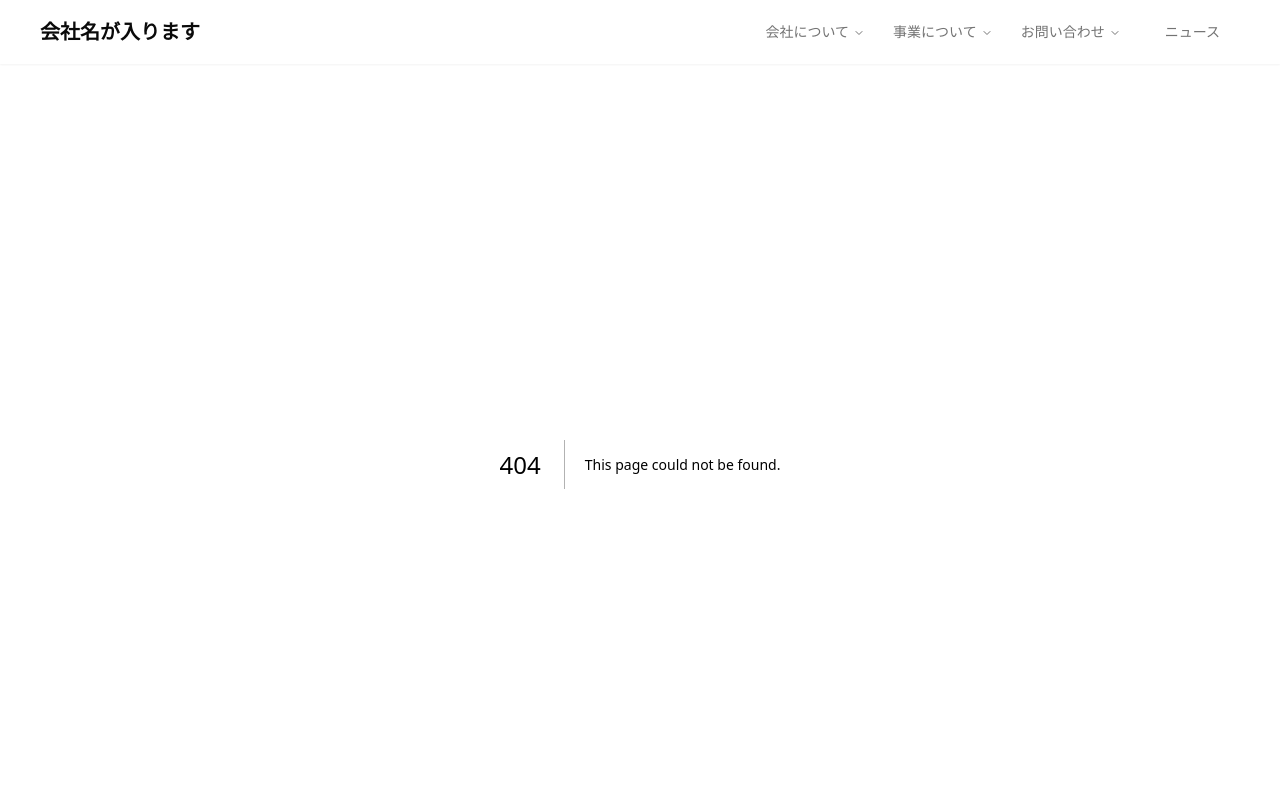
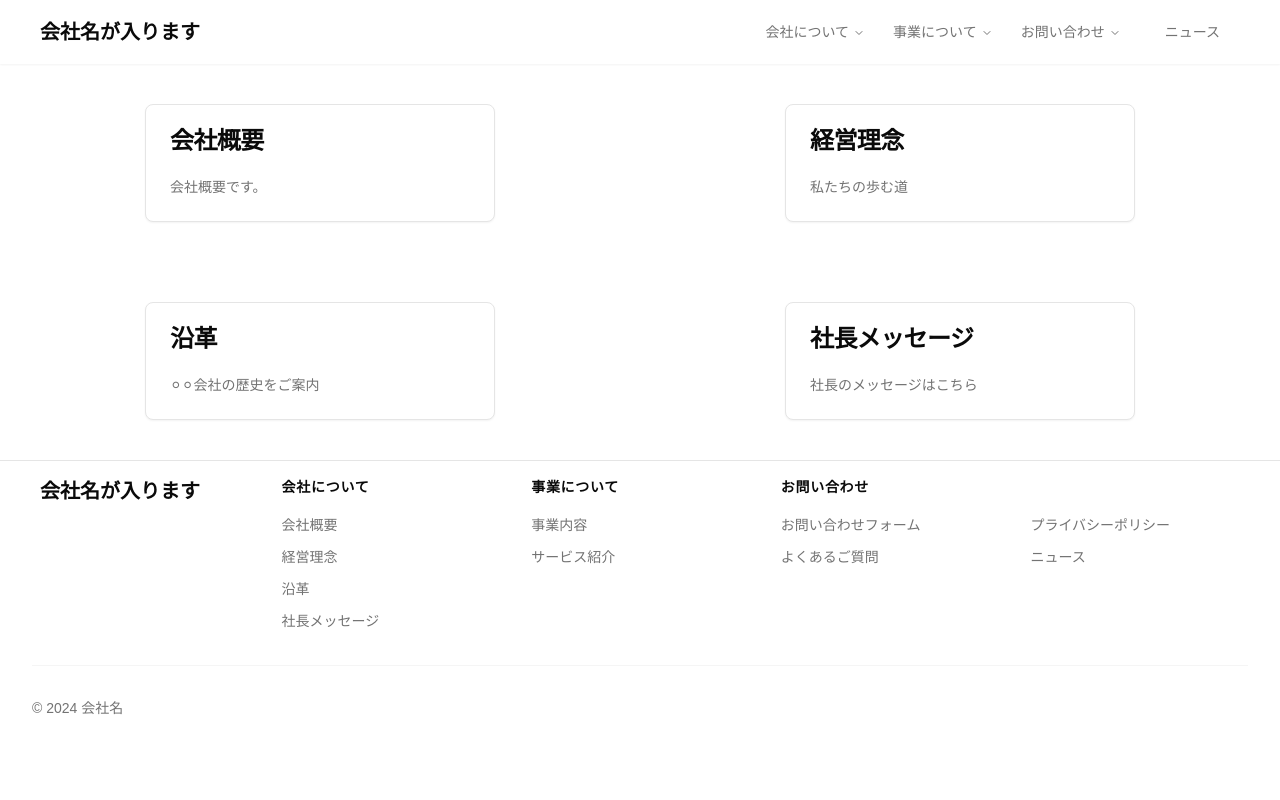
Before and after one commit to y-tommy/corp_site_practice, a Next.js app: page /company in a window 1280 px wide. Before the commit this address had no page. Shown: the top 800 px of the page. Built offline with nearby package versions, Linux system fonts and the light colour scheme.

Commit message:
create some page

```diff
--- /dev/null
+++ b/app/business/page.tsx
@@ -0,0 +1,35 @@
+import { footerItems2 } from "@/components/layouts/footer/footerItems";
+import {
+  Card,
+  CardContent,
+  CardDescription,
+  CardHeader,
+  CardTitle
+} from "@/components/ui/card";
+import Link from "next/link";
+import React from "react"
+
+const Business = () => {
+  return (
+    <div>
+      <ul className="grid grid-cols-2">
+        {footerItems2.map((item) => (
+          <li className="p-10 mx-auto" key={item.name}>
+            <Link href={item.href}>
+              <Card className="w-[350px]">
+                <CardHeader>
+                  <CardTitle>{item.name}</CardTitle>
+                </CardHeader>
+                <CardContent>
+                  <CardDescription>{item.detail}</CardDescription>
+                </CardContent>
+              </Card>
+            </Link>
+          </li>
+        ))}
+      </ul>
+    </div>
+  );
+}
+
+export default Business;
--- /dev/null
+++ b/app/company/page.tsx
@@ -0,0 +1,38 @@
+import React from "react";
+// import BodyCardList from "@/components/layouts/bodyCardList/bodyCardList";
+import {
+  Card,
+  CardContent,
+  CardDescription,
+  CardHeader,
+  CardTitle
+} from "@/components/ui/card";
+import Link from "next/link";
+import { footerItems1 } from "@/components/layouts/footer/footerItems";
+
+const Company = () => {
+  return (
+    <div>
+      <ul className="grid grid-cols-2">
+        {footerItems1.map((item) => (
+          // コンポーネント化しようとしたらcssが適用されなかった為保留
+          // <BodyCardList key={item.name} item={item} />
+          <li className="p-10 mx-auto" key={item.name}>
+            <Link href={item.href}>
+              <Card className="w-[350px]">
+                <CardHeader>
+                  <CardTitle>{item.name}</CardTitle>
+                </CardHeader>
+                <CardContent>
+                  <CardDescription>{item.detail}</CardDescription>
+                </CardContent>
+              </Card>
+            </Link>
+          </li>
+        ))}
+      </ul>
+    </div>
+  );
+}
+
+export default Company;
--- /dev/null
+++ b/app/contact/page.tsx
@@ -0,0 +1,35 @@
+import { footerItems3 } from "@/components/layouts/footer/footerItems";
+import {
+  Card,
+  CardContent,
+  CardDescription,
+  CardHeader,
+  CardTitle
+} from "@/components/ui/card";
+import Link from "next/link";
+import React from "react"
+
+const Contact = () => {
+  return (
+    <div>
+      <ul className="grid grid-cols-2">
+        {footerItems3.map((item) => (
+          <li className="p-10 mx-auto" key={item.name}>
+            <Link href={item.href}>
+              <Card className="w-[350px]">
+                <CardHeader>
+                  <CardTitle>{item.name}</CardTitle>
+                </CardHeader>
+                <CardContent>
+                  <CardDescription>{item.detail}</CardDescription>
+                </CardContent>
+              </Card>
+            </Link>
+          </li>
+        ))}
+      </ul>
+    </div>
+  );
+}
+
+export default Contact;
--- /dev/null
+++ b/components/layouts/bodyCardList/bodyCardList.tsx
@@ -0,0 +1,33 @@
+import React from "react"
+import {
+  Card,
+  CardContent,
+  CardDescription,
+  CardFooter,
+  CardHeader,
+  CardTitle
+} from "@/components/ui/card";
+import Link from "next/link";
+
+const BodyCardList = ({item}) => {
+  return (
+    <div>
+      <li className="p-10 mx-auto" key={item.name}>
+        <Link href={item.href}>
+          <Card className="w-[350px]">
+            <CardHeader>
+              <CardTitle>{item.name}</CardTitle>
+            </CardHeader>
+            <CardContent>
+              <CardDescription>{item.detail}</CardDescription>
+            </CardContent>
+            <CardFooter>
+            </CardFooter>
+          </Card>
+        </Link>
+      </li>
+    </div>
+  );
+}
+
+export default BodyCardList;
--- a/components/layouts/footer/footerItems.tsx
+++ b/components/layouts/footer/footerItems.tsx
@@ -1,18 +1,18 @@
 export const footerItems1 = [
-  { name: "会社概要", href: "/company/about" },
-  { name: "経営理念", href: "/company/policy" },
-  { name: "沿革", href: "/company/history" },
-  { name: "社長メッセージ", href: "/company/message" },
+  { name: "会社概要", href: "/company/about",detail: "会社概要です。" },
+  { name: "経営理念", href: "/company/policy",detail: "私たちの歩む道" },
+  { name: "沿革", href: "/company/history", detail: "⚪︎⚪︎会社の歴史をご案内" },
+  { name: "社長メッセージ", href: "/company/message", detail: "社長のメッセージはこちら" },
 ];
 
 export const footerItems2 = [
-  { name: "事業内容", href: "/business/about" },
-  { name: "サービス紹介", href: "/business/service" },
+  { name: "事業内容", href: "/business/about", detail: "私たちの事業を紹介" },
+  { name: "サービス紹介", href: "/business/service",detail: "⚪︎⚪︎会社の商品" },
 ];
 
 export const footerItems3 = [
-  { name: "お問い合わせフォーム", href: "/contact/form" },
-  { name: "よくあるご質問", href: "/contact/FAQ"},
+  { name: "お問い合わせフォーム", href: "/contact/form", detail: "お問い合わせはこちら" },
+  { name: "よくあるご質問", href: "/contact/FAQ", detail: "良く頂いておりますご質問のまとめ" },
 ];
 
 export const footerItems4 = [
--- a/components/layouts/header/menu/headerMenuList.tsx
+++ b/components/layouts/header/menu/headerMenuList.tsx
@@ -21,7 +21,9 @@ export const HeaderMenuList = () => {
     <NavigationMenu>
       <NavigationMenuList>
         <NavigationMenuItem>
-          <NavigationMenuTrigger className="text-muted-foreground hover:text-foreground px-3 py-2 rounded-md text-sm font-medium">会社について</NavigationMenuTrigger>
+          <NavigationMenuTrigger className="text-muted-foreground hover:text-foreground px-3 py-2 rounded-md text-sm font-medium">
+            <Link href={"/company"}>会社について</Link>
+          </NavigationMenuTrigger>
           <NavigationMenuContent>
             <ul className="grid w-[400px] gap-3 p-4 md:w-[500px] md:grid-cols-2 lg:w-[600px] ">
               {footerItems1.map((menuList) => (
@@ -34,7 +36,9 @@ export const HeaderMenuList = () => {
           </NavigationMenuContent>
         </NavigationMenuItem>
         <NavigationMenuItem>
-          <NavigationMenuTrigger className="text-muted-foreground hover:text-foreground px-3 py-2 rounded-md text-sm font-medium">事業について</NavigationMenuTrigger>
+          <NavigationMenuTrigger className="text-muted-foreground hover:text-foreground px-3 py-2 rounded-md text-sm font-medium">
+          <Link href={"/business"}>事業について</Link>
+          </NavigationMenuTrigger>
           <NavigationMenuContent>
             <ul className="grid w-[400px] gap-3 p-4 md:w-[500px] md:grid-cols-2 lg:w-[600px] ">
               {footerItems2.map((menuList) => (
@@ -47,7 +51,9 @@ export const HeaderMenuList = () => {
           </NavigationMenuContent>
         </NavigationMenuItem>
         <NavigationMenuItem>
-          <NavigationMenuTrigger className="text-muted-foreground hover:text-foreground px-3 py-2 rounded-md text-sm font-medium">お問い合わせ</NavigationMenuTrigger>
+          <NavigationMenuTrigger className="text-muted-foreground hover:text-foreground px-3 py-2 rounded-md text-sm font-medium">
+          <Link href={"/contact"}>お問い合わせ</Link>
+          </NavigationMenuTrigger>
           <NavigationMenuContent>
             <ul className="grid w-[400px] gap-3 p-4 md:w-[500px] md:grid-cols-2 lg:w-[600px] ">
               {footerItems3.map((menuList) => (
```
